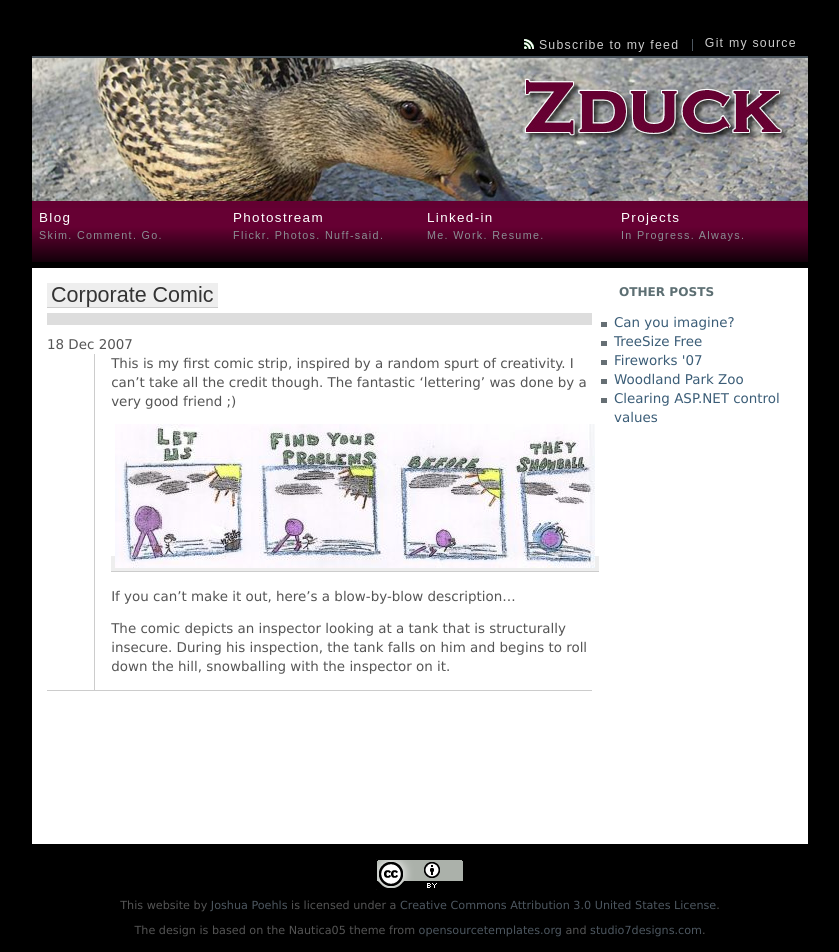
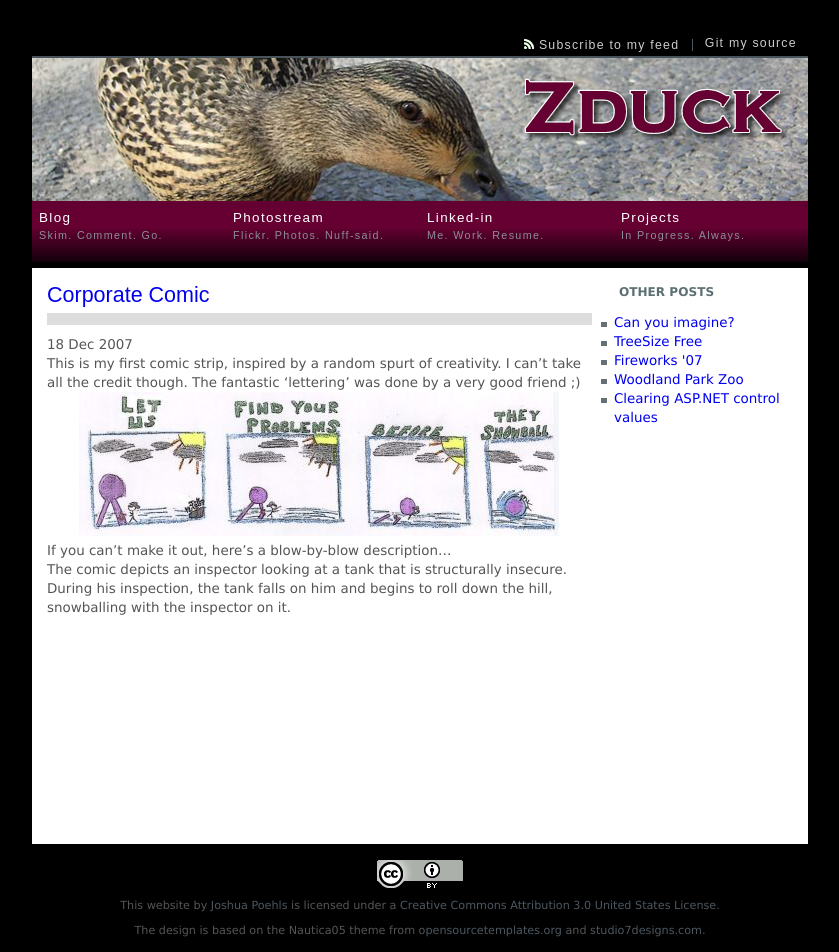
Before and after one commit to jpoehls/old-zduck-web, a Jekyll site: the page built from _posts/2007-12-18-corporate-comic.markdown, in a window 1280 px wide. Shown: the whole page, without its empty margins (220-1059 px from the left). Built offline with Jekyll 4.4.1, drawn with Linux system fonts in a browser that asks for light colours; Markdown is read by kramdown in place of the engine named in the settings.

Commit message:
centered images in posts

```diff
--- a/stylesheets/html.css
+++ b/stylesheets/html.css
@@ -72,40 +72,11 @@ h5
 a
 {
     text-decoration: none;
-    color: #3B5D77;
-}
-
-a:hover
-{
-    color: #668FA3;
 }
 
 a img
 {
     border: 0;
-}
-
-a img.border
-{
-    border: 1px solid #FC3307;
-}
-
-a:hover img.border
-{
-    /* Fixes IE bug - IE doesn't correctly apply the style on a:hover so need to mask it */
-    border: 1px solid #668FA3 !important;
-    border: 1px solid #FC3307;
-}
-
-/* Images */
-img.floatRight
-{
-    margin: 5px 0 10px 10px;
-}
-
-img.floatLeft
-{
-    margin: 5px 10px 10px 0;
 }
 
 /* Lists */
--- a/stylesheets/layout.css
+++ b/stylesheets/layout.css
@@ -302,7 +302,6 @@
     width: 99%;
     position: relative;
     margin-bottom: 1.5em;
-    border-bottom: 1px solid #CCCCCC;
 }
 
 .post .title
@@ -314,28 +313,10 @@
     color: #586B7A;
 }
 
-.post p
+.post .lightbox
 {
-    margin: 0 0 0 3.5em;
-    padding: 0 0 1em 1.2em;
-    border-left: 1px solid #CCCCCC;
-}
-
-/* Links */
-.post a
-{
-    color: #333;
-    background-color: #eee;
-    border-bottom: 1px solid #ccc;
-    padding: 0 4px 0 4px;
-    text-decoration: none;
-}
-
-.post a:hover
-{
-    background-color: #ddd;
-    border-bottom: 1px solid #bbb;
-    color: #000;
+    display: block;
+    text-align: center;
 }
 
 
```
